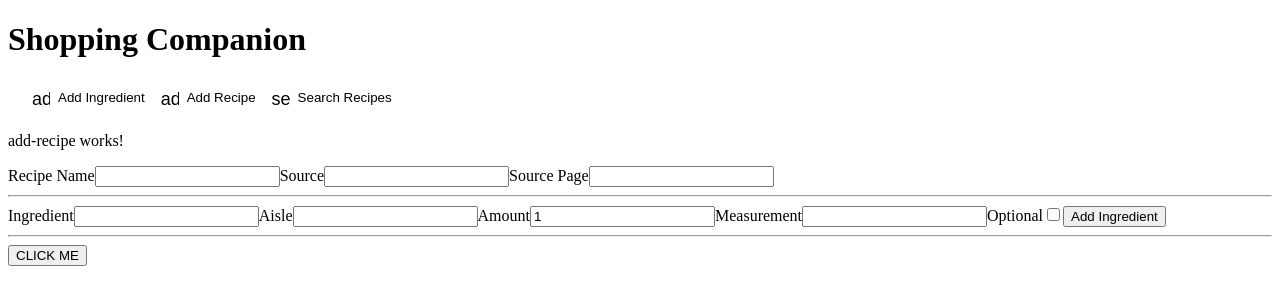
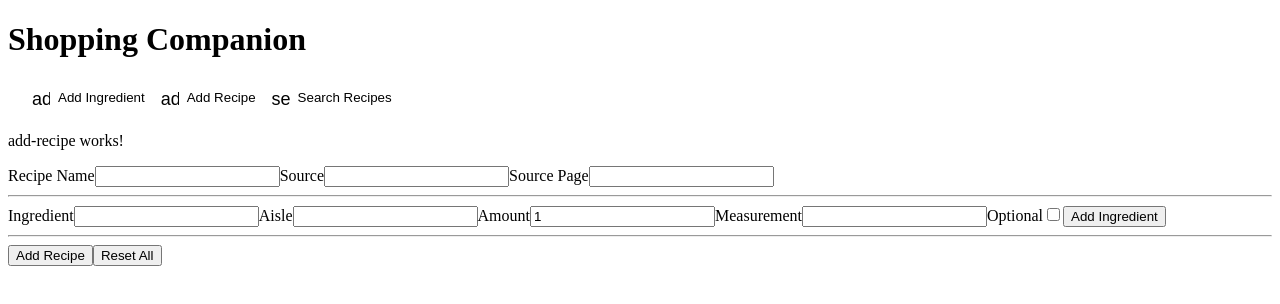
Before and after one commit to warren-stowe/shopping-companion-angular, an Angular app: page /recipes in a window 1280 px wide. Shown: the top 304 px of the page. Built offline with nearby package versions, Linux system fonts and the light colour scheme.

Commit message:
added button to reset the add recipe form

```diff
--- a/src/app/add-recipe/add-recipe.component.html
+++ b/src/app/add-recipe/add-recipe.component.html
@@ -43,4 +43,5 @@
 </div>
 
 
-<button (click)="onSubmit()">CLICK ME</button>
+<button (click)="onSubmit()">Add Recipe</button>
+<button (click)="resetForm()">Reset All</button>
--- a/src/app/add-recipe/add-recipe.component.ts
+++ b/src/app/add-recipe/add-recipe.component.ts
@@ -80,4 +80,11 @@
   clearIngredient() {
     this.ingredientForm.reset();
   }
+
+  resetForm() {
+    this.clearIngredient();
+    this.recipeForm.reset();
+    this.ingredients = [];
+    this.display = [];
+  }
 }
```
